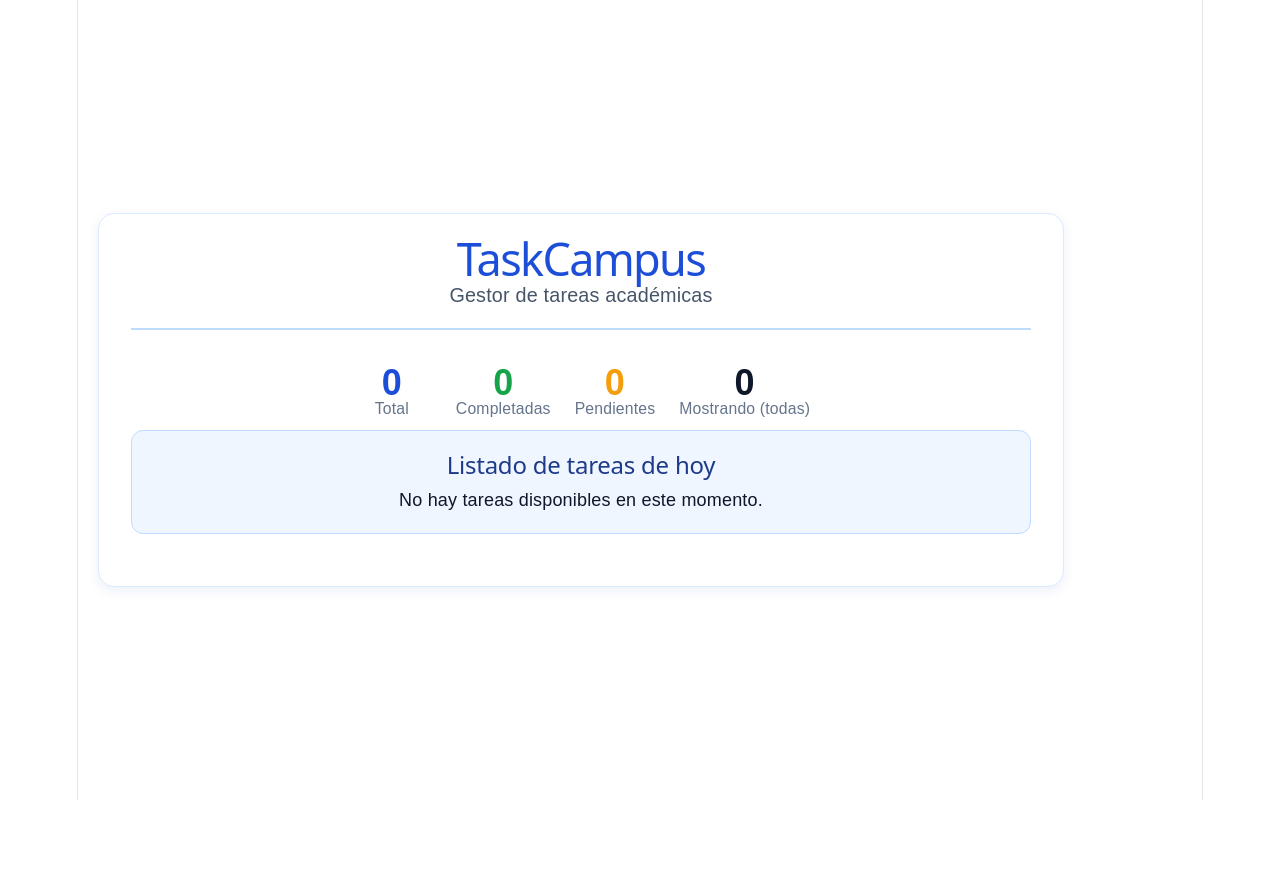
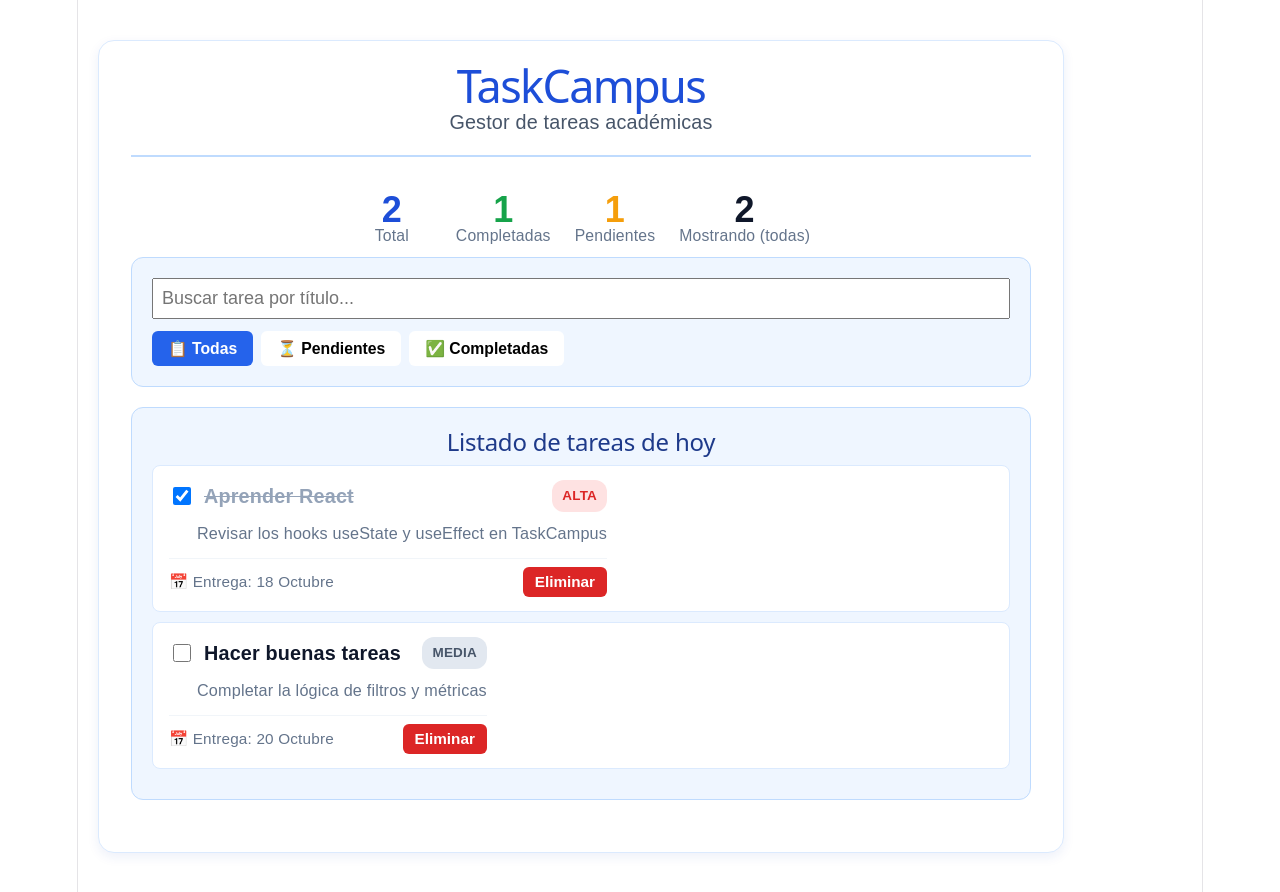
Before and after one commit to kamila-castillo-montes/TaskCampus, a React (Vite) app: page / in a window 1280 px wide. Before the commit the page ends 800 px from the top, so only its background shows below. Built offline with nearby package versions, Linux system fonts and the light colour scheme.

Commit message:
arreglo de TaskItem y TaskLIst.
TaskFIlter agregado a App.jsx

tareas de prueba agregadas manualmente en el codigo

```diff
--- a/src/App.jsx
+++ b/src/App.jsx
@@ -1,35 +1,94 @@
-
-
+import {useState} from 'react'
 import './App.css'
 import Header from './components/Header'
 import TaskSummary from './components/TaskSummary'
 import TaskList from './components/TaskList'
-import useTasks from "./hooks/useTasks.jsx"
+import TaskFilters from './components/TaskFilter.jsx'
 
 function App() {
-  // Inicializamos tareas por defecto como array vacío ([]) para evitar que
-  // la app se caiga mientras useTasks está en estado 'cargando' o si devuelve undefined.
-  const { tareas = [], cargando = false, error = null } = useTasks() || {}
 
+  const [filtro, setFiltro] = useState("todas");
+  const [busqueda, setBusqueda] = useState("");
+
+  const [tareas, setTareas] = useState([
+    {
+      id: 1,
+      titulo: "Aprender React",
+      completada: true,
+      prioridad: "alta",
+      descripcion: "Revisar los hooks useState y useEffect en TaskCampus",
+      fechaEntrega: "18 Octubre"
+    },
+    {
+      id: 2,
+      titulo: "Hacer buenas tareas",
+      completada: false,
+      prioridad: "media",
+      descripcion: "Completar la lógica de filtros y métricas",
+      fechaEntrega: "20 Octubre"
+    }
+  ]);
+
+  const total = tareas.length;
+  const completadas = tareas.filter((t) => t.completada).length;
+  const pendientes = tareas.filter((t) => !t.completada).length;
+
+  const tareasFiltradas = tareas.filter((t) => {
+    const coincideE =
+      filtro === "todas" ? true :
+      filtro === "pendientes" ? !t.completada :
+      filtro === "completadas" ? t.completada : true;
+
+    const textoTitulo = t.titulo || t.nombre || "";
+    const coincideT = textoTitulo.toLowerCase().includes(busqueda.toLowerCase().trim());
+
+    return coincideE && coincideT;
+  });
+
+  const handleToggleStatus = (id) => {
+    setTareas(
+      tareas.map((t) =>
+        t.id === id ? { ...t, completada: !t.completada } : t
+      )
+    );
+  };
+
+  const handleEliminarTask = (id) => {
+    setTareas(tareas.filter((t) => t.id !== id));
+  };
   return (
-    <main className="app-container">
+    <div className="app-container">
       <Header
         title="TaskCampus"
         description="Gestor de tareas académicas"
       />
+
       {/*  Se usa encadenamiento opcional.
         Si tareas no está listo, envía 0 en vez de intentar leer tareas.length sobre undefined.
       */}
-      <TaskSummary total={tareas?.length || 0} />
+
+      <TaskSummary
+        total={total}
+        completadas={completadas}
+        pendientes={pendientes}
+        mostrando={tareasFiltradas.length}
+        filtroActual={filtro}
+      />
+
+      <TaskFilters
+        filtro={filtro}
+        onCambiarFiltro={setFiltro}
+        busqueda={busqueda}
+        onCambiarBusqueda={setBusqueda} />
 
       <TaskList
         title="Listado de tareas de hoy"
-        tareas={tareas}
-        cargando={cargando}
-        error={error}
+        tareas={tareasFiltradas}
+        onToggleStatus={handleToggleStatus}
+        onDeleteTask={handleEliminarTask}
       />
-    </main>
-  )
-}
+    </div>
+  );
+};
 
 export default App
--- a/src/components/TaskFilter.jsx
+++ b/src/components/TaskFilter.jsx
@@ -11,7 +11,7 @@ const TaskFilters = ({ filtro = "todas", onCambiarFiltro, busqueda = "", onCambi
           placeholder="Buscar tarea por título..."
           value={busqueda}
           onChange={(e) => onCambiarBusqueda(e.target.value)}
-          style={{ width: "100%", boxSizing: "border-box" }}
+          style={{ width: "100%", boxSizing: "border-box", fontSize: "1rem", padding: "8px"}}
         />
       </div>
 
--- a/src/components/TaskItem.jsx
+++ b/src/components/TaskItem.jsx
@@ -1,19 +1,19 @@
-//  Renderizar la tarjeta de cada tarea con estilos condicionales
+// Renderizar la tarjeta de cada tarea con estilos condicionales
 
-function TaskItem({ tarea, onToggleStatus, onDeleteTask }) {
-  // Manejo de valores por defecto en caso de propiedades opcionales
+function TaskItem({ tarea = {}, onToggleStatus, onDeleteTask }) {
+  // Leemos todas las propiedades soportando español e inglés
   const {
     id,
-    title,
-    description,
-    priority = 'media', // 'alta' | 'media' | 'baja'
-    completed = false,
-    dueDate
+    title = tarea.title || tarea.titulo || 'Sin título',
+    description = tarea.description || tarea.descripcion || '',
+    priority = tarea.priority || tarea.prioridad || 'media',
+    completed = tarea.completed ?? tarea.completada ?? false,
+    dueDate = tarea.dueDate || tarea.fechaEntrega || ''
   } = tarea;
 
-  // Clase según el nivel de prioridad para estilos CSS
+  // Clase según nivel de prioridad
   const getPriorityClass = (level) => {
-    switch (level.toLowerCase()) {
+    switch (String(level).toLowerCase()) {
       case 'alta':
         return 'priority-high';
       case 'media':
@@ -26,44 +26,101 @@ function TaskItem({ tarea, onToggleStatus, onDeleteTask }) {
   };
 
   return (
-    <article className={`task-item ${completed ? 'task-completed' : ''}`}>
+    <article
+      className={`task-item ${completed ? 'task-completed' : ''}`}
+      style={{
+        backgroundColor: '#ffffff',
+        border: '1px solid #dbeafe',
+        borderRadius: '8px',
+        padding: '14px 16px',
+        marginBottom: '10px'
+      }}
+    >
       <div className="task-content">
-        <header className="task-header">
-          {/* Checkbox para alternar estado (conectado con useTasks por Emerson/Sergio) */}
+        {/* Cabecera: Checkbox + Título + Badge */}
+        <header
+          className="task-header"
+          style={{
+            display: 'flex',
+            alignItems: 'center',
+            justifyContent: 'space-between',
+            gap: '12px'
+          }}
+        >
+          <div style={{ display: 'flex', alignItems: 'center', gap: '10px' }}>
             <input
               type="checkbox"
               checked={completed}
               onChange={() => onToggleStatus && onToggleStatus(id)}
               aria-label={`Marcar como completada ${title}`}
+              style={{ cursor: 'pointer', width: '18px', height: '18px' }}
             />
-          <h3 className="task-title">{title}</h3>
+            <h3
+              className="task-title"
+              style={{
+                margin: 0,
+                textDecoration: completed ? 'line-through' : 'none',
+                color: completed ? '#94a3b8' : '#0f172a',
+                fontSize: '1.1rem'
+              }}
+            >
+              {title}
+            </h3>
+          </div>
 
-          {/* Badge visual de prioridad */}
-          <span className={`task-badge ${getPriorityClass(priority)}`}>
+          <span
+            className={`task-badge ${getPriorityClass(priority)}`}
+            style={{
+              backgroundColor: priority === 'alta' ? '#fee2e2' : '#e2e8f0',
+              color: priority === 'alta' ? '#dc2626' : '#475569',
+              padding: '3px 10px',
+              borderRadius: '12px',
+              fontSize: '0.75rem',
+              fontWeight: 700
+            }}
+          >
             {priority.toUpperCase()}
           </span>
         </header>
 
-        {description && <p className="task-description">{description}</p>}
-
-        <footer className="task-footer">
-          {dueDate && (
-            <span className="task-due-date">
-              📅 Entrega: {dueDate}
-            </span>
+        {/* Descripción (si existe) */}
+        {description && (
+          <p style={{ margin: '8px 0 0 28px', color: '#64748b', fontSize: '0.9rem' }}>
+            {description}
+          </p>
         )}
 
-          {/* Botón de eliminación con callback hacia el estado global */}
-          {onDeleteTask && (
+        {/* Pie de tarjeta: Fecha y Botón Eliminar */}
+        <footer
+          style={{
+            display: 'flex',
+            justifyContent: 'space-between',
+            alignItems: 'center',
+            marginTop: '12px',
+            paddingTop: '8px',
+            borderTop: '1px solid #f1f5f9'
+          }}
+        >
+          <span style={{ fontSize: '0.85rem', color: '#64748b' }}>
+            {dueDate ? `📅 Entrega: ${dueDate}` : '📅 Sin fecha límite'}
+          </span>
+
           <button
             type="button"
-              className="btn-delete"
-              onClick={() => onDeleteTask(id)}
-              aria-label={`Eliminar tarea ${title}`}
+            onClick={() => onDeleteTask && onDeleteTask(id)}
+            style={{
+              backgroundColor: '#dc2626',
+              color: '#ffffff',
+              border: 'none',
+              borderRadius: '6px',
+              padding: '6px 12px',
+              fontSize: '0.85rem',
+              fontWeight: 600,
+              cursor: 'pointer'
+            }}
           >
             Eliminar
           </button>
-          )}
         </footer>
       </div>
     </article>
--- a/src/components/TaskList.jsx
+++ b/src/components/TaskList.jsx
@@ -5,7 +5,9 @@ function TaskList({
   title = "Listado de tareas",
   tareas = [],
   cargando = false,
-  error = null
+  error = null,
+  onEliminarTask,
+  onToggleStatus,
 }) {
   return (
     <section className="card">
@@ -42,7 +44,10 @@ function TaskList({
             return (
               <TaskItem
                 key={key}
+                tarea={task}
                 task={task}
+                onToggleStatus={onToggleStatus}
+                onDeleteTask={onEliminarTask}
               />
             );
           })}
```
Lines whose indentation alone changed are shown as unchanged.
